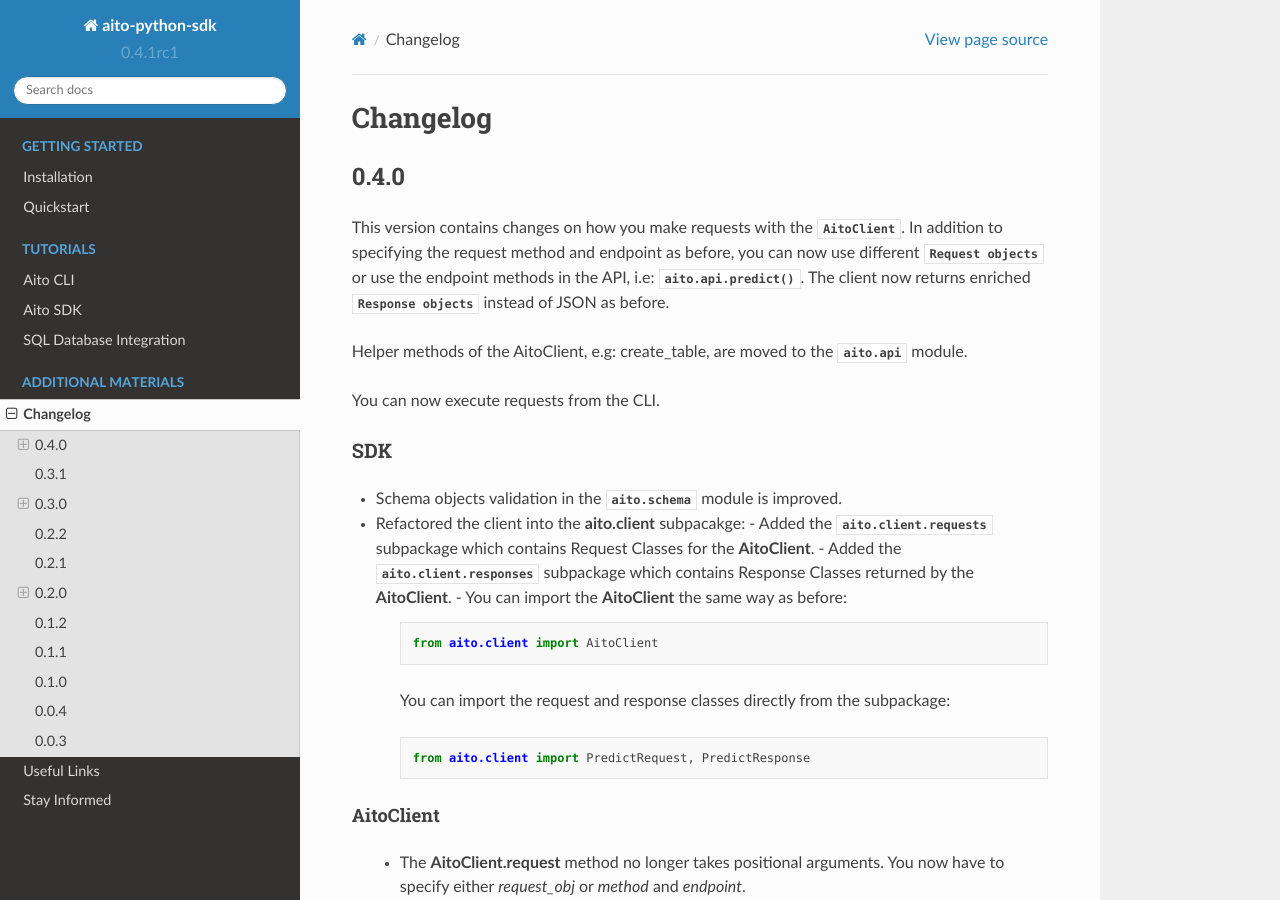
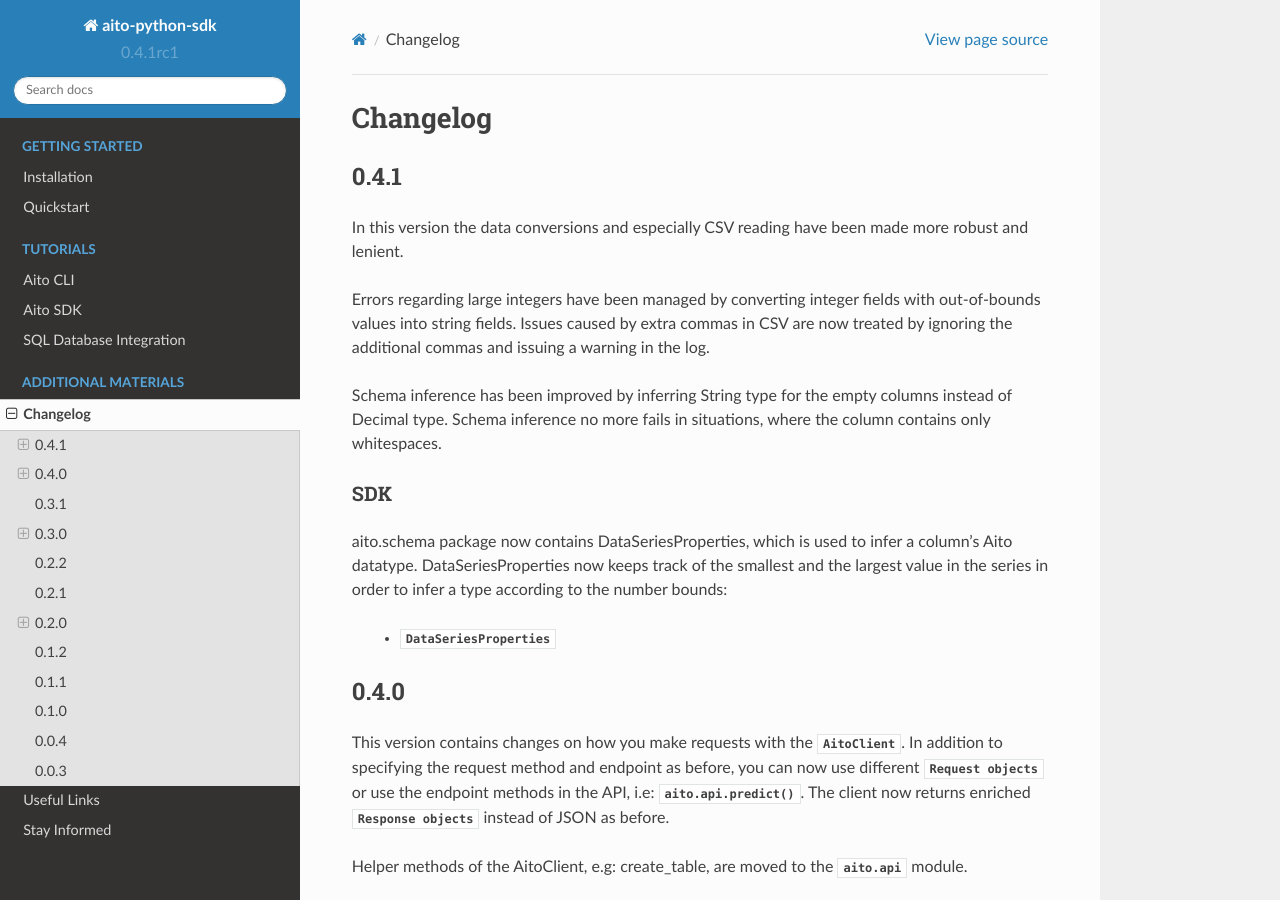
Before and after one commit to AitoDotAI/aito-python-tools, a Sphinx documentation site: the page built from docs/source/changelog.rst, in a window 1280 px wide and 900 px high. Built offline with Sphinx 7.4.7 and the Read the Docs theme 2.0.0, drawn with Linux system fonts in a browser that asks for light colours.

```diff
--- a/docs/source/changelog.rst
+++ b/docs/source/changelog.rst
@@ -1,5 +1,28 @@
 Changelog
 =========
+
+0.4.1
+-----
+
+In this version the data conversions and especially CSV reading have been made more robust
+and lenient.
+
+Errors regarding large integers have been managed by converting integer fields
+with out-of-bounds values into string fields. Issues caused by extra commas in CSV are now
+treated by ignoring the additional commas and issuing a warning in the log.
+
+Schema inference has been improved by inferring String type for the empty columns instead of
+Decimal type. Schema inference no more fails in situations, where the column contains only
+whitespaces.
+
+SDK
+^^^
+
+aito.schema package now contains DataSeriesProperties, which is used to infer a column's
+Aito datatype. DataSeriesProperties now keeps track of the smallest and the largest
+value in the series in order to infer a type according to the number bounds:
+
+  - :py:class:`~aito.schema.DataSeriesProperties`
 
 0.4.0
 -----
```
Also changed, not shown: README.rst (+16 -7 lines), 1 other file.
